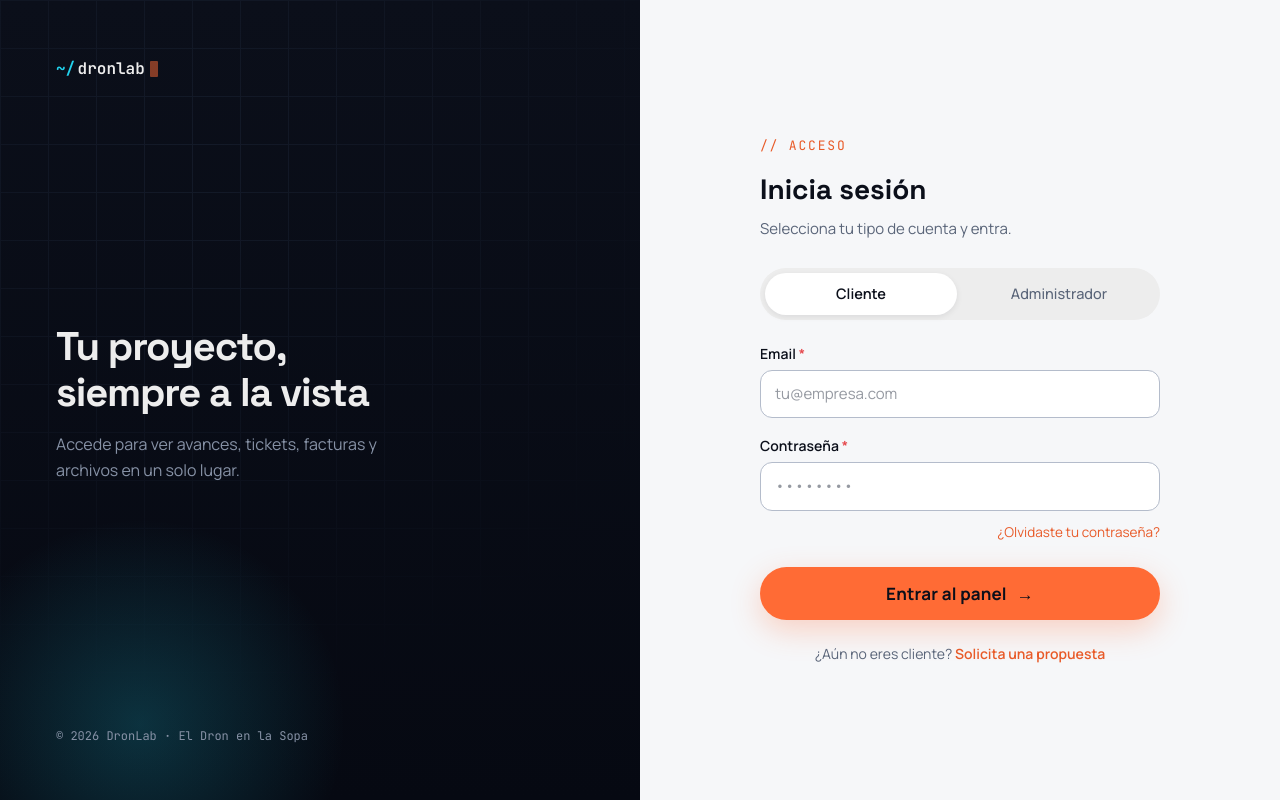
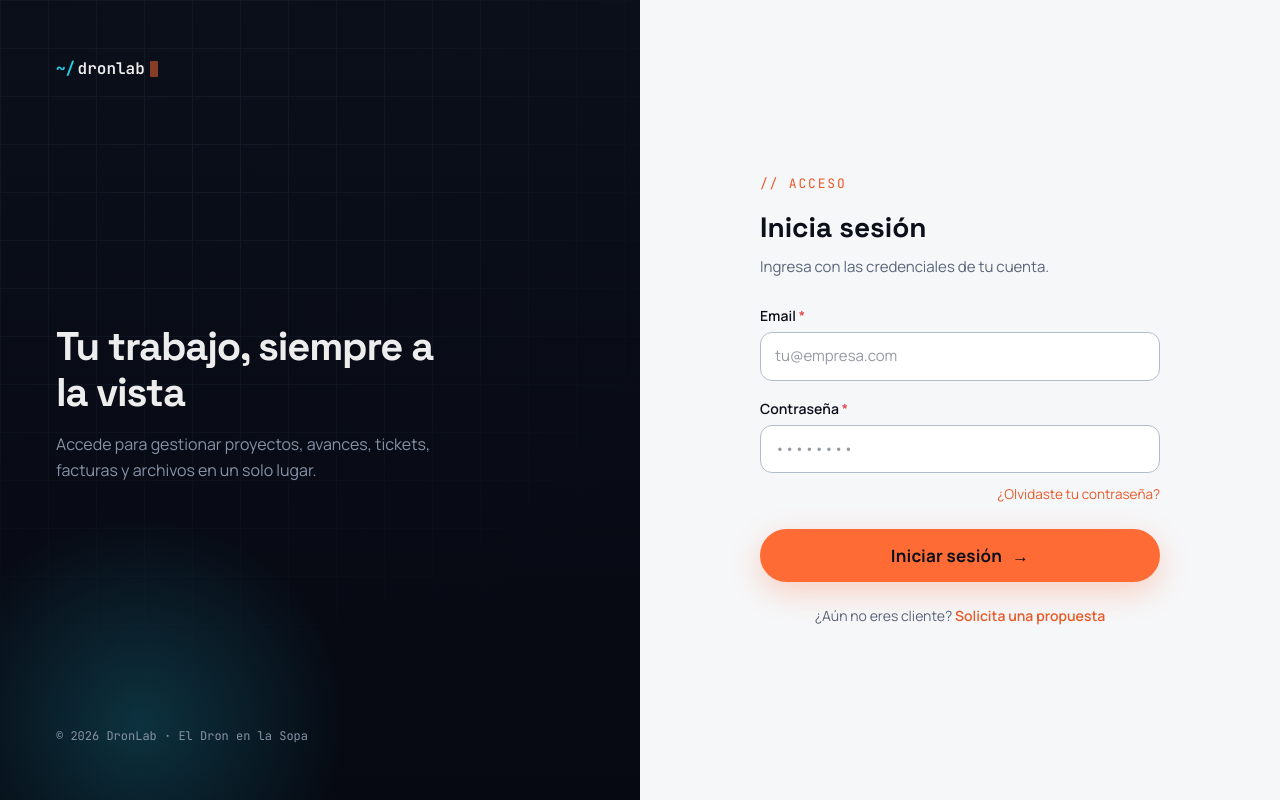
Before and after one commit to eldronenlasopa/eldronenlasopa.github.io, an Angular app: page /login in a window 1280 px wide. Built offline with nearby package versions, Linux system fonts and the light colour scheme.

Commit message:
fix login

```diff
--- a/src/app/pages/auth/login/login.html
+++ b/src/app/pages/auth/login/login.html
@@ -12,10 +12,10 @@
 
     <div class="relative max-w-[380px]">
       <h1 class="m-0 font-display text-[clamp(28px,4vw,40px)] font-bold leading-[var(--lh-heading)] tracking-[var(--ls-tight)]">
-        Tu proyecto, siempre a la vista
+        Tu trabajo, siempre a la vista
       </h1>
       <p class="mt-4 text-base leading-[var(--lh-body)] text-text-inverse-muted">
-        Accede para ver avances, tickets, facturas y archivos en un solo lugar.
+        Accede para gestionar proyectos, avances, tickets, facturas y archivos en un solo lugar.
       </p>
     </div>
 
@@ -27,18 +27,13 @@
     <form (ngSubmit)="onSubmit()" class="w-full max-w-[400px]">
       <div class="mb-3 font-mono text-[13px] tracking-[var(--ls-label)] text-brand-orange-600 uppercase">// Acceso</div>
       <h2 class="m-0 mb-2 font-display text-[28px] font-bold text-text-strong">Inicia sesión</h2>
-      <p class="m-0 mb-7 text-[15px] text-text-muted">Selecciona tu tipo de cuenta y entra.</p>
-
-      <div class="mb-6 flex gap-1.5 rounded-pill bg-surface-sunken p-[5px]">
-        <button type="button" [class]="roleButtonClasses('client')" (click)="role.set('client')">Cliente</button>
-        <button type="button" [class]="roleButtonClasses('admin')" (click)="role.set('admin')">Administrador</button>
-      </div>
+      <p class="m-0 mb-7 text-[15px] text-text-muted">Ingresa con las credenciales de tu cuenta.</p>
 
       <div class="mb-[18px]">
         <app-input
           label="Email"
           type="email"
-          [placeholder]="emailPlaceholder()"
+          placeholder="tu@empresa.com"
           [required]="true"
           [value]="email()"
           (valueChange)="email.set($event)"
@@ -59,7 +54,7 @@
       </div>
 
       <app-button type="submit" variant="primary" size="lg" [fullWidth]="true" [disabled]="submitting()">
-        {{ submitLabel() }}
+        {{ submitting() ? 'Ingresando...' : 'Iniciar sesión' }}
         <span slot="icon-right">→</span>
       </app-button>
 
--- a/src/app/pages/auth/login/login.ts
+++ b/src/app/pages/auth/login/login.ts
@@ -1,4 +1,4 @@
-import { Component, computed, inject, signal } from '@angular/core';
+import { Component, inject, signal } from '@angular/core';
 import { FormsModule } from '@angular/forms';
 import { ActivatedRoute, Router, RouterLink } from '@angular/router';
 import { Button } from '../../../ui/actions/button/button';
@@ -9,9 +9,6 @@ import { ToastService } from '../../../core/services/toast.service';
 
 const HOME_BY_ROLE = { client: '/panel-cliente', admin: '/admin' } as const;
 
-type LoginRole = 'client' | 'admin';
-
-/** Role toggle only drives copy/placeholder — the actual redirect uses the role the backend returns. */
 @Component({
   selector: 'app-login',
   imports: [FormsModule, Button, Input, Wordmark, RouterLink],
@@ -23,21 +20,9 @@ export class Login {
   private readonly route = inject(ActivatedRoute);
   private readonly toast = inject(ToastService);
 
-  readonly role = signal<LoginRole>('client');
   readonly email = signal('');
   readonly password = signal('');
   readonly submitting = signal(false);
-
-  readonly emailPlaceholder = computed(() => (this.role() === 'admin' ? 'admin@dronlab.pe' : 'tu@empresa.com'));
-  readonly submitLabel = computed(() => (this.role() === 'admin' ? 'Entrar como administrador' : 'Entrar al panel'));
-
-  roleButtonClasses(id: LoginRole): string {
-    const on = this.role() === id;
-    return [
-      'flex-1 cursor-pointer rounded-pill px-3 py-2.5 font-body text-[14.5px] transition-all duration-150 ease-out',
-      on ? 'bg-surface-card font-semibold text-text-strong shadow-sm' : 'bg-transparent font-medium text-text-muted',
-    ].join(' ');
-  }
 
   onSubmit(): void {
     if (this.submitting()) return;
```
